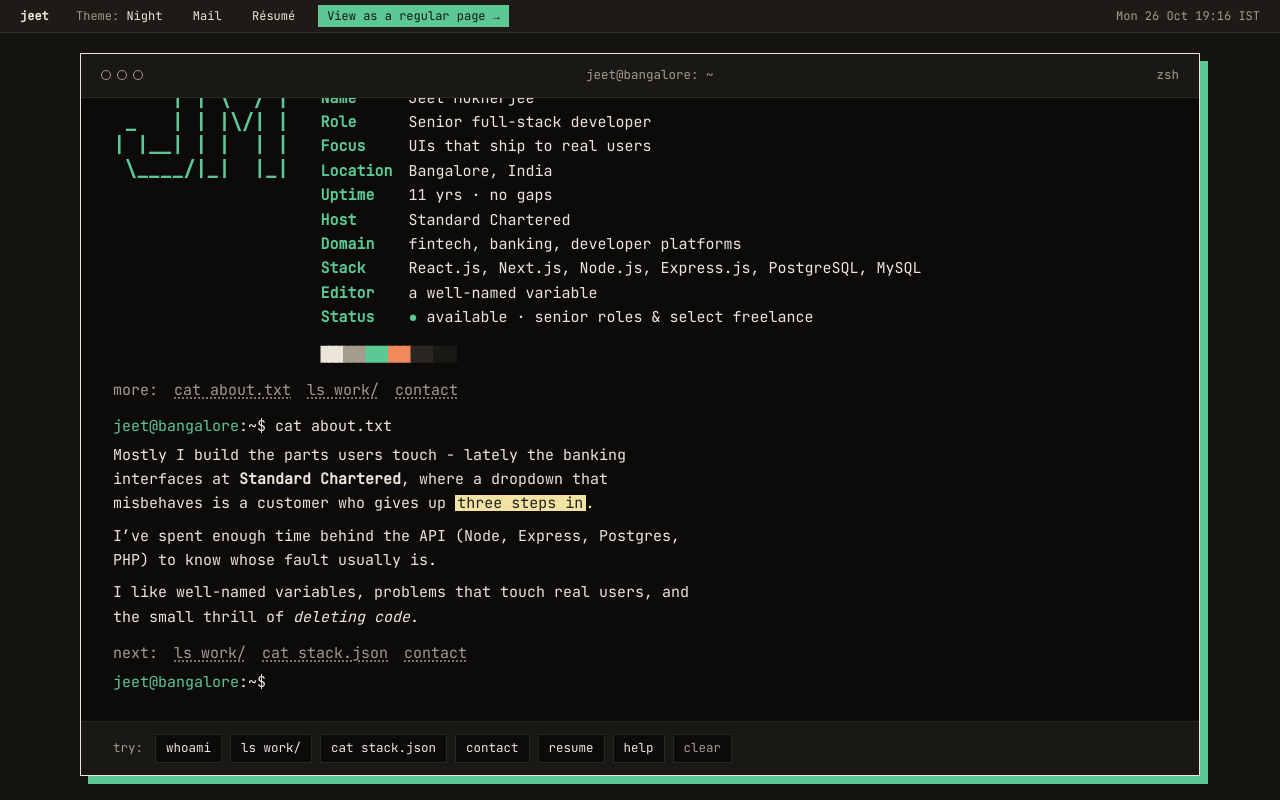
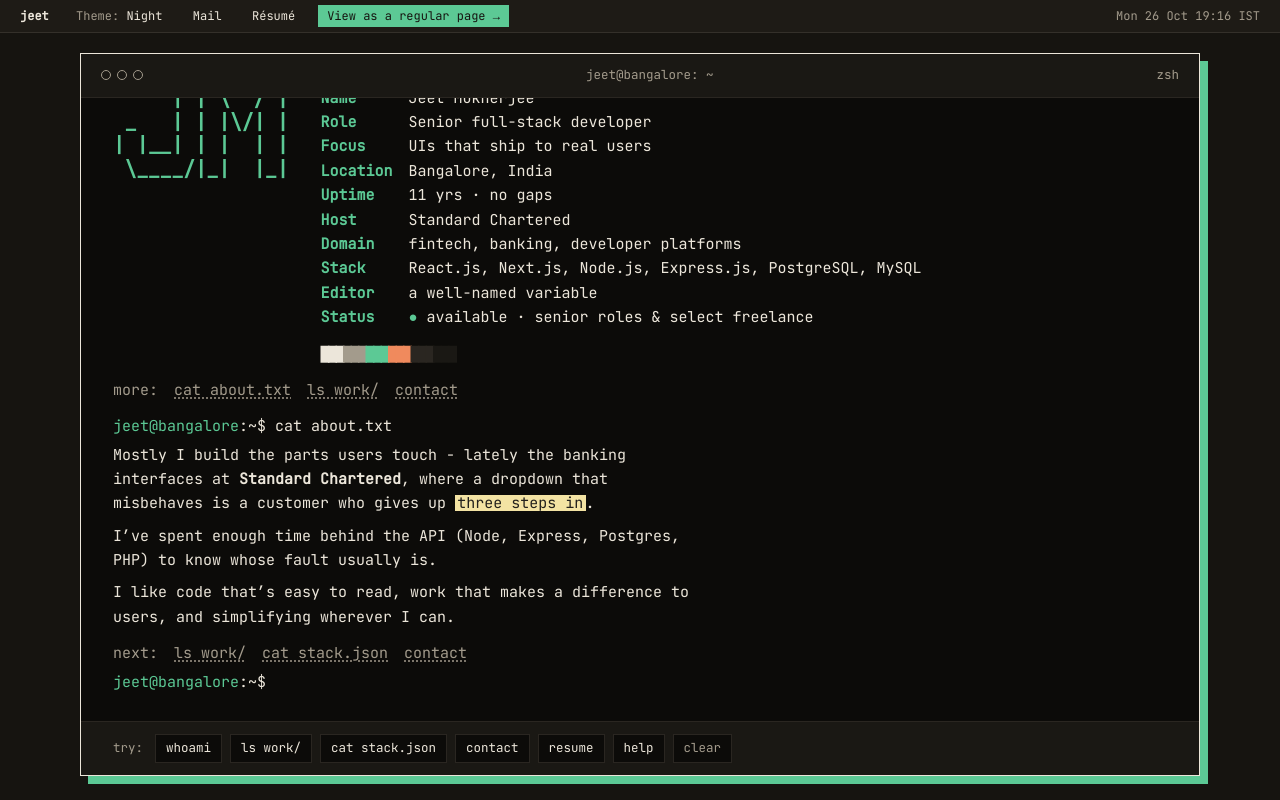
Before and after one commit to jeetxdev/jeetxdev.github.io, a React (Vite) app: page / in a window 1280 px wide. Both pictures are taken after a click on the button "cat about.txt". Built offline with nearby package versions, Linux system fonts and the light colour scheme.

Commit message:
Reword the last line of the bio
The old line leaned on developer in-jokes. The new one says the same
thing plainly, for readers who are not developers.

Co-Authored-By: Claude Opus 5.5 <noreply@anthropic.com>
Claude-Session: https://claude.ai/code/session_012ehC9b3LBq3SMDimuHBVWE

```diff
--- a/src/components/Bio.tsx
+++ b/src/components/Bio.tsx
@@ -17,9 +17,8 @@ export function Bio({ paragraphClassName }: BioProps) {
         PHP) to know whose fault usually is.
       </p>
       <p className={paragraphClassName}>
-        I like well-named variables, problems that touch real users, and the
-        small thrill of{" "}
-        <span className="font-serif text-[1.15em] italic">deleting code</span>.
+        I like code that&rsquo;s easy to read, work that makes a difference to
+        users, and simplifying wherever I can.
       </p>
     </>
   );
--- a/src/styles/index.css
+++ b/src/styles/index.css
@@ -151,15 +151,9 @@ button {
   box-shadow: 8px 8px 0 var(--accent);
 }
 
-/* Everything in the terminal is monospace, including text shared with the page
-   view, such as the serif accent in the bio. */
+/* Everything in the terminal is monospace, including text shared with the page view. */
 .term-window * {
   font-family: var(--font-mono);
-}
-
-/* The bio enlarges its serif accent to match the body text's x-height. Monospace needs no boost. */
-.term-window .font-serif {
-  font-size: 1em;
 }
 
 .term-window .border-ink {
```
